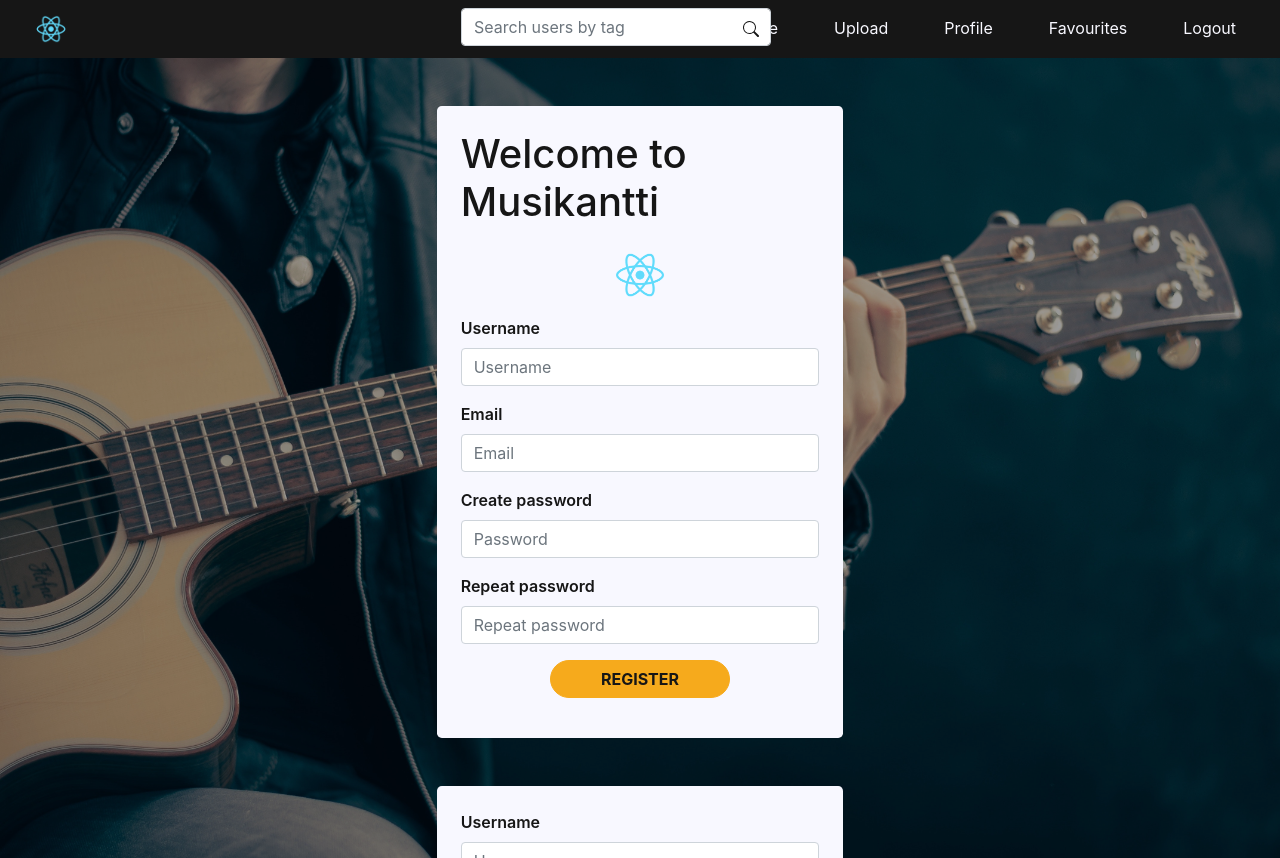
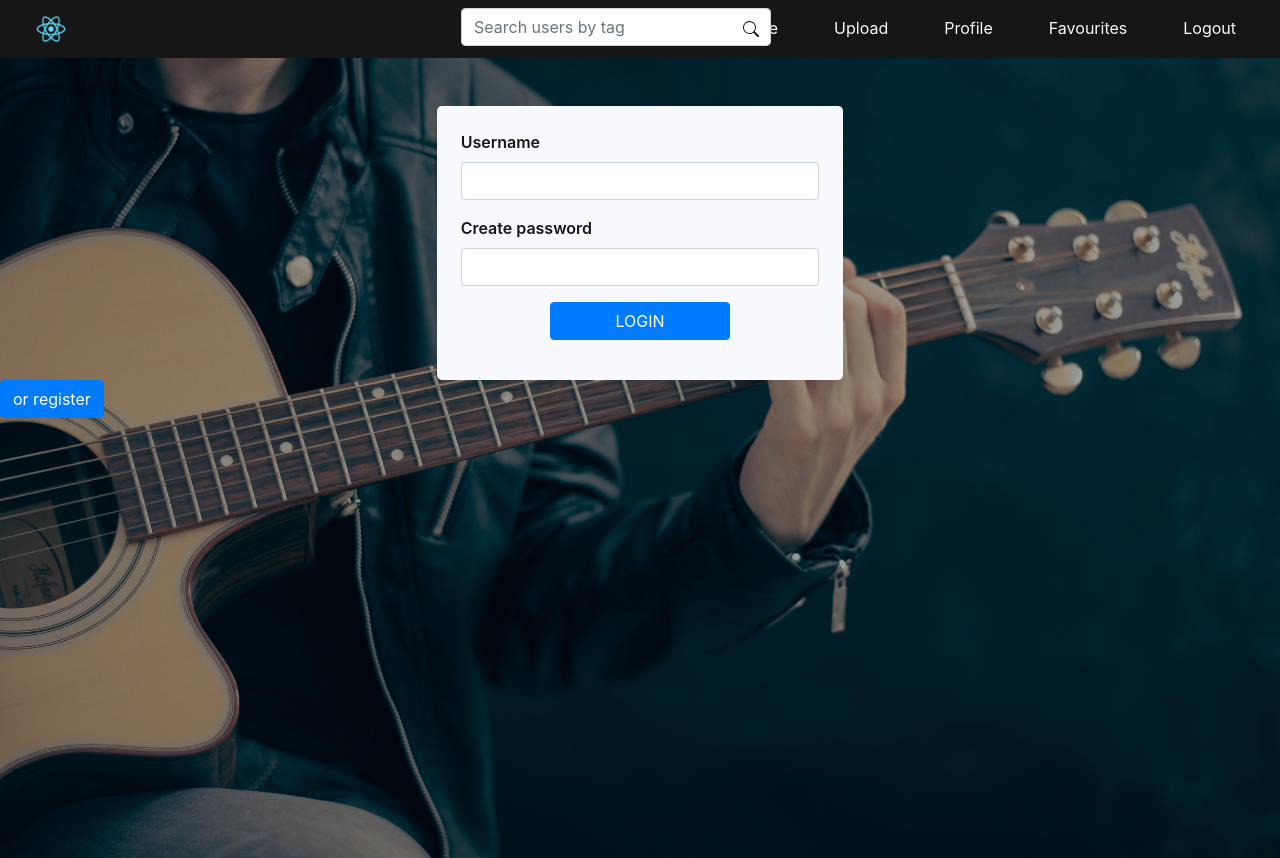
Before and after one commit to Orlian/mediaservicesProject, a React (Create React App) app: page / in a window 1280 px wide. Built offline with nearby package versions, Linux system fonts and the light colour scheme.

Commit message:
login and logout works

```diff
--- a/src/App.js
+++ b/src/App.js
@@ -7,10 +7,12 @@ import Profile from './view/Profile';
 import Single from './view/Single';
 import Upload from './view/Upload';
 import Logout from './view/Logout';
+import {MediaProvider} from './contexts/MediaContext';
 
 const App = () => {
   return (
     <Router basename={process.env.PUBLIC_URL}>
+      <MediaProvider>
         <div className="container-fluid overflow-hidden">
           <Navigation/>
           <Switch>
@@ -23,6 +25,7 @@ const App = () => {
             <Route path="/logout" component={Logout} />
           </Switch>
         </div>
+      </MediaProvider>
     </Router>
   );
 };
--- a/src/components/LoginForm.js
+++ b/src/components/LoginForm.js
@@ -1,63 +1,110 @@
 import {Form, Button, Row, Col} from 'react-bootstrap';
 import PropTypes from 'prop-types';
-import useForm from '../hooks/FormHooks';
-// import {useContext} from 'react';
+import {useContext} from 'react';
+import {MediaContext} from '../contexts/MediaContext';
 import {withRouter} from 'react-router-dom';
-// import {MediaContext} from '../contexts/MediaContext';
+import {Formik} from 'formik';
+import * as yup from 'yup';
 import {useLogin} from '../hooks/ApiHooks';
 
 const LoginForm = ({history}) => {
-  // const [user, setUser] = useContext(MediaContext);
+  const [user, setUser] = useContext(MediaContext);
   const {postLogin} = useLogin();
 
-  const doLogin = async () => {
+  const validationSchema = yup.object({
+    username: yup.string()
+        .min(3, '*Usernname must have at least 3 characters')
+        .max(30, 'Maximum 30 characters')
+        .required('*Username is required'),
+    password: yup.string()
+        .min(8, '*Password must have at least 8 characters')
+        .required('*Password is required'),
+  });
+
+  const initialValues = {username: '', password: ''};
+
+  const doLogin = async (inputs) => {
     try {
       const userdata = await postLogin(inputs);
       console.log('userdata', userdata);
+
       localStorage.setItem('token', userdata.token);
-      // setUser(userdata.user);
-      history.push('/');
+      setUser(userdata.user);
+      history.push('/home');
     } catch (e) {
       console.log('doLogin', e.message);
     }
+    console.log(inputs);
   };
 
-  const {inputs, handleInputChange, handleSubmit} = useForm(doLogin, {
-    username: '',
-    password: '',
-  });
+  console.log(user);
 
 
   return (
     <>
-
       <Row className=" d-flex justify-content-center">
         <Col lg={4} className="mt-5" >
+          <Formik
+            initialValues={initialValues}
+            validationSchema={validationSchema}
+            onSubmit={(values, {setSubmitting, resetForm}) => {
+              setSubmitting(true);
+              doLogin(values);
+              setTimeout(() => {
+                resetForm();
+                setSubmitting(false);
+              }, 500);
+            }}
+          >
+            {( {values,
+              errors,
+              touched,
+              handleChange,
+              handleBlur,
+              handleSubmit,
+              isSubmitting}) => (
+
               <Form
                 onSubmit={handleSubmit}
                 className="p-4 rounded-lg"
                 style={{backgroundColor: '#f8f8ff'}}
               >
-            <Form.Group controlId="form-username">
+                <Form.Group>
                   <Form.Label>Username</Form.Label>
                   <Form.Control
                     type="text"
                     name="username"
-                onChange={handleInputChange}
-                value={inputs.username}
-                placeholder="Username" />
+                    onChange={handleChange}
+                    onBlur={handleBlur}
+                    value={values.username}
+                    className={touched.username && errors.username ?
+                      'error' : null}
+                  />
+                  {touched.username && errors.username ? (
+                    <div className="error-message">{errors.username}</div>
+                  ): null}
                 </Form.Group>
-            <Form.Group controlId="form-password">
+                <Form.Group>
                   <Form.Label>Create password</Form.Label>
                   <Form.Control
                     type="password"
                     name="password"
-                onChange={handleInputChange}
-                value={inputs.password}
-                placeholder="Password" />
+                    onChange={handleChange}
+                    onBlur={handleBlur}
+                    value={values.password}
+                    className={touched.email && errors.email ? 'error' : null}
+                  />
+                  {touched.email && errors.email ? (
+                    <div className="error-message">{errors.email}</div>
+                  ): null}
                 </Form.Group>
                 <Form.Group className="d-flex justify-content-center">
-              <Button variant="primary" type="submit" className="w-50" >
+                  <Button
+                    variant="primary"
+                    type="submit"
+                    disabled={isSubmitting}
+                    className="w-50"
+                  >
                 LOGIN
                   </Button>
                 </Form.Group>
@@ -69,6 +116,8 @@ const LoginForm = ({history}) => {
             </Form.Group>
             */}
               </Form>
+            )}
+          </Formik>
         </Col>
       </Row>
     </>
--- a/src/view/Login.js
+++ b/src/view/Login.js
@@ -1,7 +1,14 @@
 import RegisterForm from '../components/RegisterForm';
 import LoginForm from '../components/LoginForm';
+import {useState} from 'react';
+import {Button} from 'react-bootstrap';
 
 const Login = () => {
+  const [toggle, setToggle] = useState(true);
+  const showHide = () => {
+    setToggle(!toggle);
+  };
+
   return (
     <>
       <div
@@ -16,12 +23,11 @@ const Login = () => {
         <div
           style={{background: 'rgba(0, 0, 0, 0.4)',
             height: '100vh'}}>
-          <RegisterForm></RegisterForm>
-          <LoginForm></LoginForm>
+          { toggle ? <LoginForm/> : <RegisterForm setToggle={setToggle}/> }
+          <Button onClick={showHide}>{toggle ? 'or register' : 'or login'}
+          </Button>
         </div>
-
       </div>
-
     </>
   );
 };
--- a/src/view/Logout.js
+++ b/src/view/Logout.js
@@ -1,6 +1,20 @@
+/* eslint-disable no-unused-vars */
+import PropTypes from 'prop-types';
+import {useContext, useEffect} from 'react';
+import {MediaContext} from '../contexts/MediaContext';
 import {Redirect} from 'react-router-dom';
 
-const Logout = () => {
+const Logout = ({history}) => {
+  const [user, setUser] = useContext(MediaContext);
+
+  useEffect(()=>{
+    setUser(null);
+    localStorage.clear();
+    // history.push('/');
+  }, []);
+
+  console.log('Logout', user);
+
   return (
     <>
       <Redirect to={'/'} />
@@ -8,4 +22,8 @@ const Logout = () => {
   );
 };
 
+Logout.propTypes = {
+  history: PropTypes.object,
+};
+
 export default Logout;
```
Lines whose indentation alone changed are shown as unchanged.
